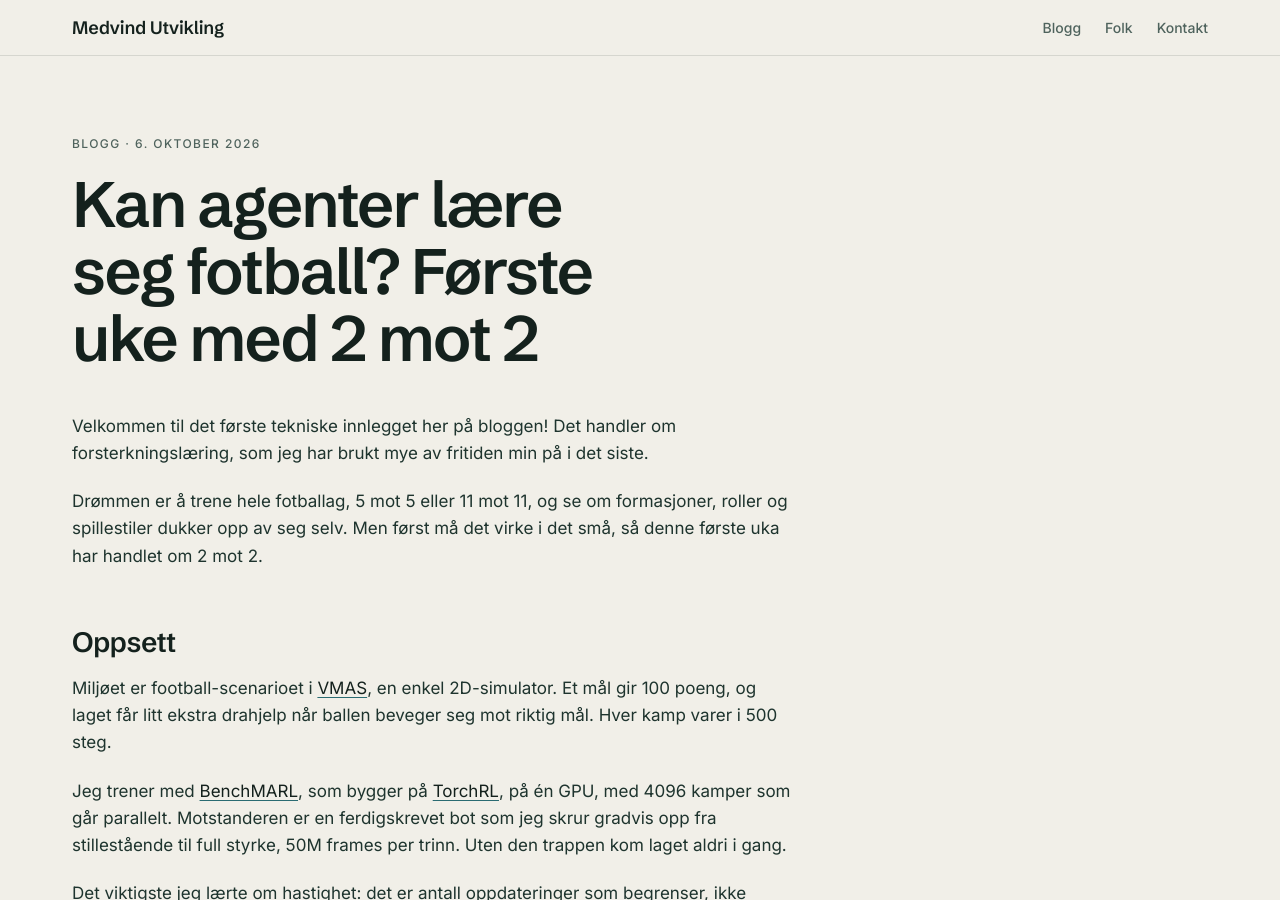
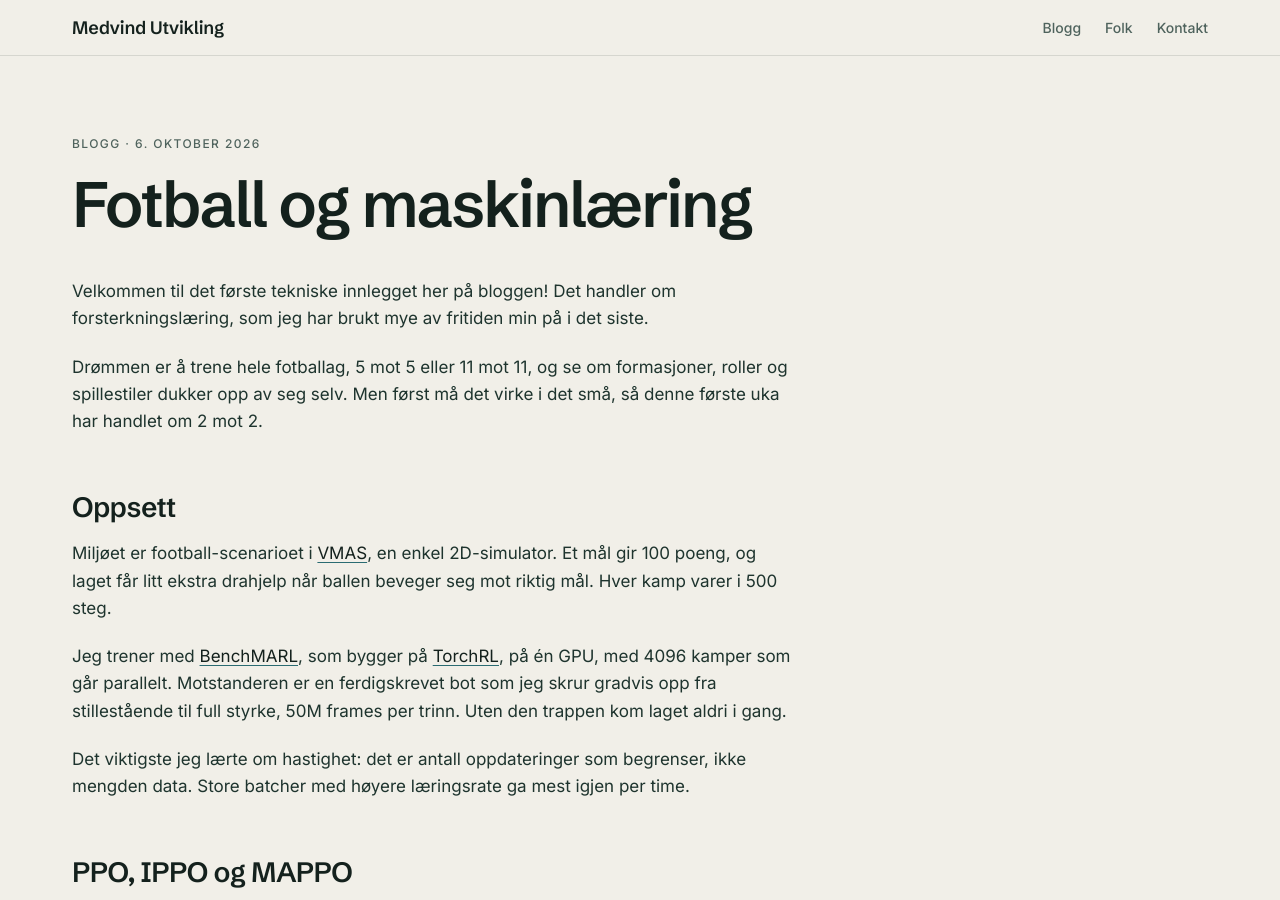
Before and after one commit to olavbm/medvind-web, a Jekyll site: the page built from _posts/2026-10-06-fotball-smutthull.md, in a window 1280 px wide and 900 px high. Built offline with Jekyll 4.4.1, drawn with Linux system fonts in a browser that asks for light colours; our own code applies the rules of GitHub Pages for plain Markdown files.

Commit message:
Ny tittel: Fotball og maskinlæring

```diff
--- a/_posts/2026-10-06-fotball-smutthull.md
+++ b/_posts/2026-10-06-fotball-smutthull.md
@@ -1,5 +1,5 @@
 ---
-title: "Kan agenter lære seg fotball? Første uke med 2 mot 2"
+title: "Fotball og maskinlæring"
 ---
 Velkommen til det første tekniske innlegget her på bloggen! Det handler om forsterkningslæring, som jeg har brukt mye av fritiden min på i det siste.
 
```
